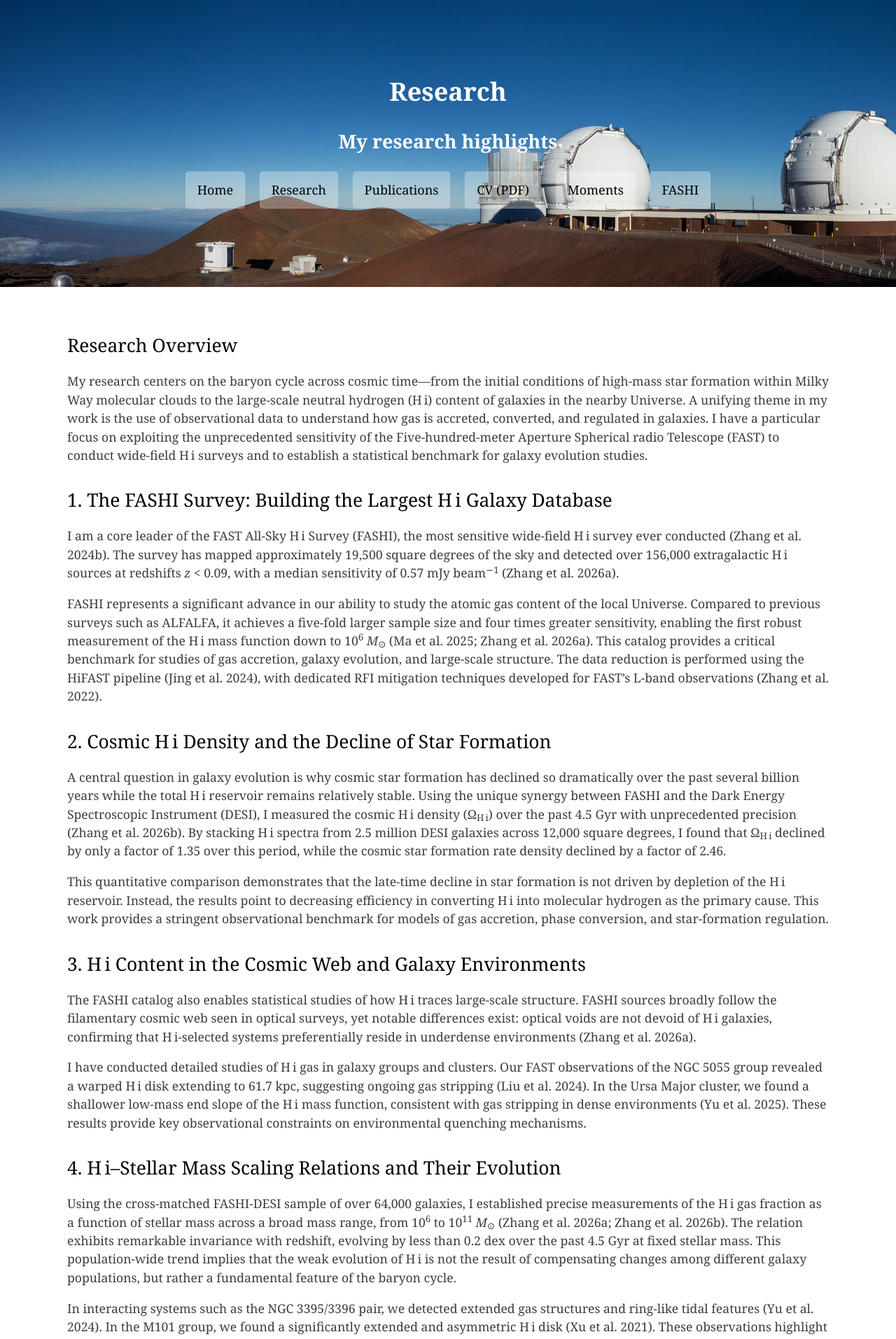
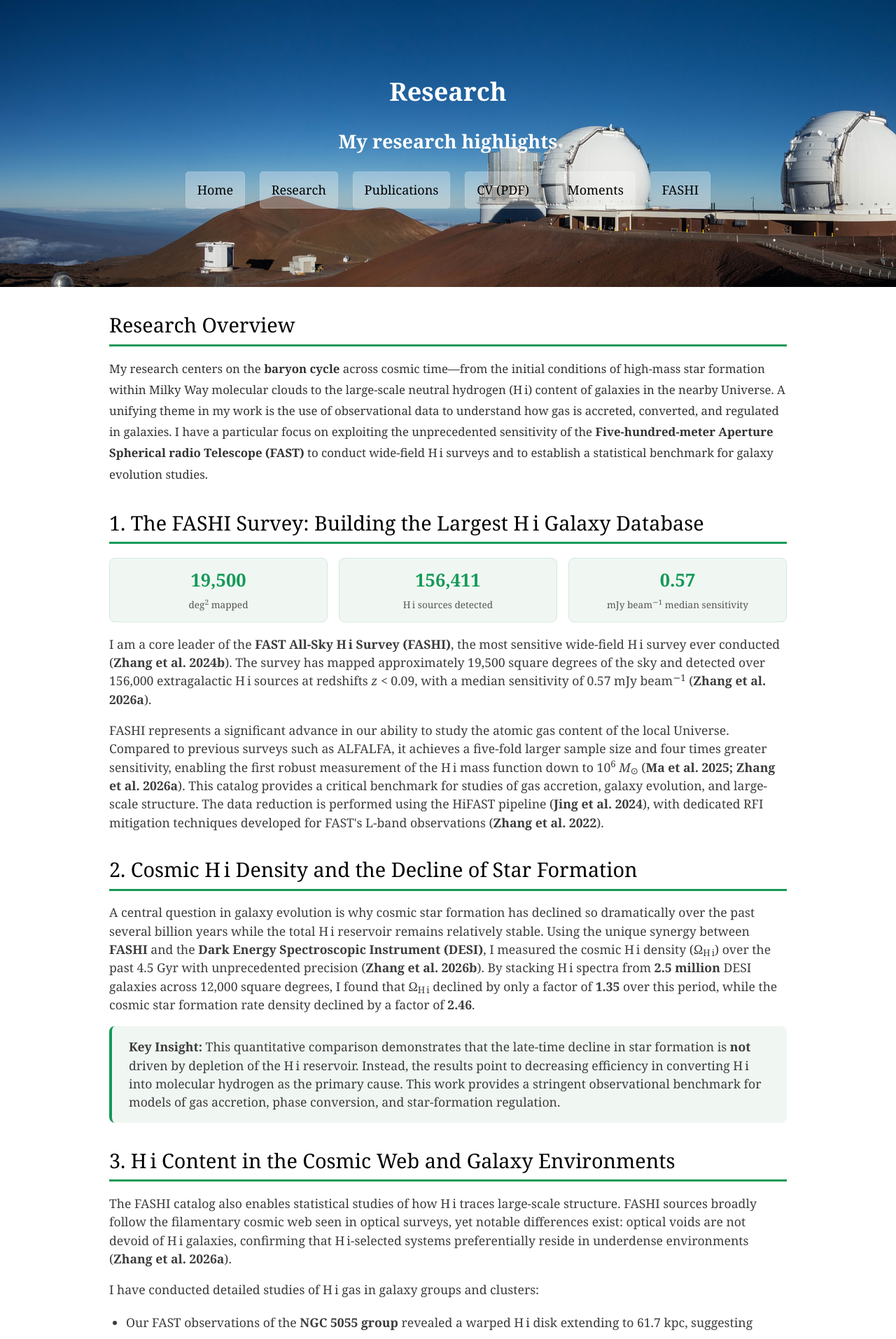
Before and after one commit to zcp521/zcp521.github.io, a Jekyll site: the page built from research.md, in a window 1280 px wide. Shown: the top 1913 px of the page at 70% size. Built offline with Jekyll 4.4.1, drawn with Linux system fonts in a browser that asks for light colours; some of the changed lines change nothing that is shown; some of the changed text lies outside the part shown.

Commit message:
Update research.md

```diff
--- a/research.md
+++ b/research.md
@@ -5,83 +5,272 @@ tagline: "My research highlights"
 ---
 
 <style>
+  .research-page {
+    max-width: 1000px;
+    margin: 0 auto;
+    padding: 0 1rem;
+  }
+
+  /* 章节标题 */
+  .section-title {
+    border-bottom: 3px solid #159957;
+    padding-bottom: 0.4rem;
+    margin-top: 2.5rem;
+    font-size: 1.8rem;
+    color: #159957;
+  }
+
+  .subsection-title {
+    margin-top: 2rem;
+    font-size: 1.3rem;
+    color: #159957;
+    padding-left: 0.2rem;
+  }
+
+  /* 引用文献 */
   .ref-list {
-    padding-left: 1.5em;
-    text-indent: -1.5em;
-    margin-bottom: 0.3em;
+    padding-left: 1.8rem;
+    text-indent: -1.8rem;
+    margin-bottom: 0.25rem;
+    font-size: 0.92rem;
+    color: #444;
+  }
+
+  /* 亮点摘要卡片 */
+  .highlight-grid {
+    display: grid;
+    grid-template-columns: 1fr 1fr 1fr;
+    gap: 1rem;
+    margin: 1.2rem 0 0.8rem 0;
+  }
+
+  .highlight-card {
+    background: #f0f7f3;
+    border-radius: 8px;
+    padding: 0.8rem 1rem;
+    text-align: center;
+    border: 1px solid #d4e8de;
+  }
+
+  .highlight-card .number {
+    font-size: 1.6rem;
+    font-weight: bold;
+    color: #159957;
+    display: block;
+  }
+
+  .highlight-card .label {
+    font-size: 0.85rem;
+    color: #555;
+  }
+
+  /* 参考列表悬停效果 */
+  .ref-list:hover {
+    color: #159957;
+    transition: color 0.2s;
+  }
+
+  /* 响应式 */
+  @media (max-width: 600px) {
+    .highlight-grid {
+      grid-template-columns: 1fr 1fr;
+    }
+    .section-title {
+      font-size: 1.4rem;
+    }
+    .subsection-title {
+      font-size: 1.1rem;
+    }
+  }
+
+  @media (max-width: 400px) {
+    .highlight-grid {
+      grid-template-columns: 1fr;
+    }
+  }
+
+  .pub-badge {
+    display: inline-block;
+    background: #159957;
+    color: #fff;
+    font-size: 0.65rem;
+    font-weight: bold;
+    padding: 0.1rem 0.5rem;
+    border-radius: 12px;
+    margin-left: 0.3rem;
+    vertical-align: middle;
   }
 </style>
 
-## Research Overview
+<div class="research-page">
 
-My research centers on the baryon cycle across cosmic time—from the initial conditions of high-mass star formation within Milky Way molecular clouds to the large-scale neutral hydrogen (H&thinsp;i) content of galaxies in the nearby Universe. A unifying theme in my work is the use of observational data to understand how gas is accreted, converted, and regulated in galaxies. I have a particular focus on exploiting the unprecedented sensitivity of the Five-hundred-meter Aperture Spherical radio Telescope (FAST) to conduct wide-field H&thinsp;i surveys and to establish a statistical benchmark for galaxy evolution studies.
+  <!-- ============================== -->
+  <!-- 研究概述 -->
+  <!-- ============================== -->
+  <h2 class="section-title" style="margin-top: 0;">Research Overview</h2>
 
-## 1. The FASHI Survey: Building the Largest H&thinsp;i Galaxy Database
-
-I am a core leader of the FAST All-Sky H&thinsp;i Survey (FASHI), the most sensitive wide-field H&thinsp;i survey ever conducted (Zhang et al. 2024b). The survey has mapped approximately 19,500 square degrees of the sky and detected over 156,000 extragalactic H&thinsp;i sources at redshifts <i>z</i> &lt; 0.09, with a median sensitivity of 0.57 mJy beam<sup>&minus;1</sup> (Zhang et al. 2026a).
-
-FASHI represents a significant advance in our ability to study the atomic gas content of the local Universe. Compared to previous surveys such as ALFALFA, it achieves a five-fold larger sample size and four times greater sensitivity, enabling the first robust measurement of the H&thinsp;i mass function down to 10<sup>6</sup> <i>M</i><sub>&#x2299;</sub> (Ma et al. 2025; Zhang et al. 2026a). This catalog provides a critical benchmark for studies of gas accretion, galaxy evolution, and large-scale structure. The data reduction is performed using the HiFAST pipeline (Jing et al. 2024), with dedicated RFI mitigation techniques developed for FAST's L-band observations (Zhang et al. 2022).
-
-## 2. Cosmic H&thinsp;i Density and the Decline of Star Formation
-
-A central question in galaxy evolution is why cosmic star formation has declined so dramatically over the past several billion years while the total H&thinsp;i reservoir remains relatively stable. Using the unique synergy between FASHI and the Dark Energy Spectroscopic Instrument (DESI), I measured the cosmic H&thinsp;i density (&Omega;<sub>H&thinsp;i</sub>) over the past 4.5 Gyr with unprecedented precision (Zhang et al. 2026b). By stacking H&thinsp;i spectra from 2.5 million DESI galaxies across 12,000 square degrees, I found that &Omega;<sub>H&thinsp;i</sub> declined by only a factor of 1.35 over this period, while the cosmic star formation rate density declined by a factor of 2.46.
-
-This quantitative comparison demonstrates that the late-time decline in star formation is not driven by depletion of the H&thinsp;i reservoir. Instead, the results point to decreasing efficiency in converting H&thinsp;i into molecular hydrogen as the primary cause. This work provides a stringent observational benchmark for models of gas accretion, phase conversion, and star-formation regulation.
-
-## 3. H&thinsp;i Content in the Cosmic Web and Galaxy Environments
-
-The FASHI catalog also enables statistical studies of how H&thinsp;i traces large-scale structure. FASHI sources broadly follow the filamentary cosmic web seen in optical surveys, yet notable differences exist: optical voids are not devoid of H&thinsp;i galaxies, confirming that H&thinsp;i-selected systems preferentially reside in underdense environments (Zhang et al. 2026a).
-
-I have conducted detailed studies of H&thinsp;i gas in galaxy groups and clusters. Our FAST observations of the NGC&nbsp;5055 group revealed a warped H&thinsp;i disk extending to 61.7 kpc, suggesting ongoing gas stripping (Liu et al. 2024). In the Ursa Major cluster, we found a shallower low-mass end slope of the H&thinsp;i mass function, consistent with gas stripping in dense environments (Yu et al. 2025). These results provide key observational constraints on environmental quenching mechanisms.
-
-## 4. H&thinsp;i&ndash;Stellar Mass Scaling Relations and Their Evolution
-
-Using the cross-matched FASHI-DESI sample of over 64,000 galaxies, I established precise measurements of the H&thinsp;i gas fraction as a function of stellar mass across a broad mass range, from 10<sup>6</sup> to 10<sup>11</sup> <i>M</i><sub>&#x2299;</sub> (Zhang et al. 2026a; Zhang et al. 2026b). The relation exhibits remarkable invariance with redshift, evolving by less than 0.2 dex over the past 4.5 Gyr at fixed stellar mass. This population-wide trend implies that the weak evolution of H&thinsp;i is not the result of compensating changes among different galaxy populations, but rather a fundamental feature of the baryon cycle.
-
-In interacting systems such as the NGC&nbsp;3395/3396 pair, we detected extended gas structures and ring-like tidal features (Yu et al. 2024). In the M101 group, we found a significantly extended and asymmetric H&thinsp;i disk (Xu et al. 2021). These observations highlight the role of interactions in shaping the gas content of galaxies.
-
-## 5. Discovery of Exotic and Elusive H&thinsp;i Sources
-
-The high sensitivity of FAST enables the detection of rare astrophysical objects. Using FASHI data, I have:
-
-- Discovered isolated dark dwarf galaxy candidates (Xu et al. 2023a; Liu et al. 2025);
-- Detected over 120 H&thinsp;i absorption line galaxies, with more than 80 being first detections (Zhang et al. 2025);
-- Identified over 40 OH megamaser sources, with more than 20 being first detections (Zhang et al. 2024a).
-
-These discoveries provide unique laboratories for studying dark matter, cold gas dynamics, and galaxy mergers.
-
-## 6. Early Massive Star Formation in the Milky Way
-
-Prior to my work on extragalactic H&thinsp;i, I studied the initial conditions of high-mass star formation within the Milky Way. This work provided the foundation for my later focus on the baryon cycle, connecting the earliest phases of star formation to the larger-scale evolution of galaxies. My contributions include:
-
-- **Fragmentation of dense cold cores**: Using PdBI and VLA interferometric data, I revealed how massive clumps fragment into cores and condensations across different physical scales (Zhang et al. 2014; Zhang et al. 2016a).
-- **Deuterium chemistry**: Through NH<sub>2</sub>D and other deuterated molecules, I constrained the physical conditions and evolutionary timescales of pre-stellar and protostellar cores (Zhang et al. 2016a).
-- **Triggered star formation**: I investigated how ionizing radiation and stellar winds from massive stars compress molecular gas, triggering new generations of star formation in infrared dust bubbles (Zhang & Wang 2012; Zhang et al. 2013; Zhang et al. 2017).
-- **Large-scale surveys**: I led a subproject of the TOP-SCOPE survey, studying the gas and dust properties of 64 Planck Galactic Cold Clumps (Zhang et al. 2017).
-
-Additional studies on Giant Molecular Clouds (Zhang et al. 2012) and Infrared Dark Clouds (Xu et al. 2016) further contributed to our understanding of the earliest phases of the star formation process.
+  <p style="font-size: 1.05rem; line-height: 1.8; color: #333;">
+    My research centers on the <strong>baryon cycle</strong> across cosmic time—from the initial conditions of high-mass star formation within Milky Way molecular clouds to the large-scale neutral hydrogen (H&thinsp;i) content of galaxies in the nearby Universe. A unifying theme in my work is the use of observational data to understand how gas is accreted, converted, and regulated in galaxies. I have a particular focus on exploiting the unprecedented sensitivity of the <strong>Five-hundred-meter Aperture Spherical radio Telescope (FAST)</strong> to conduct wide-field H&thinsp;i surveys and to establish a statistical benchmark for galaxy evolution studies.
+  </p>
 
 
-## References
+  <!-- ============================== -->
+  <!-- 1. FASHI -->
+  <!-- ============================== -->
+  <h2 class="section-title">1. The FASHI Survey: Building the Largest H&thinsp;i Galaxy Database</h2>
 
-<div class="ref-list">Jing, Y., Wang, J., Xu, C., et al. 2024, SCPMA, 67, 259514</div>
-<div class="ref-list">Liu, X.-L., Zhu, M., Xu, J.-L., et al. 2024, RAA, 24, 075020</div>
-<div class="ref-list">Liu, X.-L., Xu, J.-L., Jiang, P., et al. 2025, Sci. Adv., 11, eads4057</div>
-<div class="ref-list">Ma, W., Guo, H., Xu, H., et al. 2025, A&A, 695, A241</div>
-<div class="ref-list">Xu, J.-L., Li, D., Zhang, C.-P., et al. 2016, ApJ, 819, 117</div>
-<div class="ref-list">Xu, J.-L., Zhang, C.-P., Yu, N., et al. 2021, ApJ, 922, 53</div>
-<div class="ref-list">Xu, J.-L., Zhu, M., Yu, N., et al. 2023a, ApJL, 944, L40</div>
-<div class="ref-list">Yu, N.-P., Zhu, M., Xu, J.-L., et al. 2024, MNRAS, 532, 1744</div>
-<div class="ref-list">Yu, H., Zhu, M., Zhang, C.-P., et al. 2025, ApJS, 278, 37</div>
-<div class="ref-list">Zhang, C.-P. &amp; Wang, J. J. 2012, A&A, 544, A11</div>
-<div class="ref-list">Zhang, C.-P., Esimbek, J., Zhou, J. J., et al. 2012, Ap&amp;SS, 337, 283</div>
-<div class="ref-list">Zhang, C.-P., Wang, J.-J., &amp; Xu, J.-L. 2013, A&A, 550, A117</div>
-<div class="ref-list">Zhang, C.-P., Wang, J.-J., Xu, J.-L., Wyrowski, F., &amp; Menten, K. M. 2014, ApJ, 784, 107</div>
-<div class="ref-list">Zhang, C.-P., Li, G.-X., Wyrowski, F., et al. 2016a, A&A, 585, A117</div>
-<div class="ref-list">Zhang, C.-P., Yuan, J.-H., Li, G.-X., Zhou, J.-J., &amp; Wang, J.-J. 2017, A&A, 598, A76</div>
-<div class="ref-list">Zhang, C.-P., Xu, J.-L., Wang, J., et al. 2022, RAA, 22, 025015</div>
-<div class="ref-list">Zhang, C.-P., Cheng, C., Zhu, M., &amp; Jiang, P. 2024a, ApJ, 971, 131</div>
-<div class="ref-list">Zhang, C.-P., Zhu, M., Jiang, P., et al. 2024b, SCPMA, 67, 219511</div>
-<div class="ref-list">Zhang, C.-P., Zhu, M., Jiang, P., et al. 2025, ApJS, 276, 6</div>
-<div class="ref-list">Zhang, C.-P., Zhu, M., Jiang, P., et al. 2026a, SCPMA, submitted</div>
-<div class="ref-list">Zhang, C.-P., Guo, H., Zhu, M., et al. 2026b, Nat. Astron., submitted</div>
+  <div class="highlight-grid">
+    <div class="highlight-card">
+      <span class="number">19,500</span>
+      <span class="label">deg<sup>2</sup> mapped</span>
+    </div>
+    <div class="highlight-card">
+      <span class="number">156,411</span>
+      <span class="label">H&thinsp;i sources detected</span>
+    </div>
+    <div class="highlight-card">
+      <span class="number">0.57</span>
+      <span class="label">mJy beam<sup>−1</sup> median sensitivity</span>
+    </div>
+  </div>
+
+  <p>
+    I am a core leader of the <strong>FAST All-Sky H&thinsp;i Survey (FASHI)</strong>, the most sensitive wide-field H&thinsp;i survey ever conducted (<strong>Zhang et al. 2024b</strong>). The survey has mapped approximately 19,500 square degrees of the sky and detected over 156,000 extragalactic H&thinsp;i sources at redshifts <i>z</i> &lt; 0.09, with a median sensitivity of 0.57 mJy beam<sup>&minus;1</sup> (<strong>Zhang et al. 2026a</strong>).
+  </p>
+
+  <p>
+    FASHI represents a significant advance in our ability to study the atomic gas content of the local Universe. Compared to previous surveys such as ALFALFA, it achieves a five-fold larger sample size and four times greater sensitivity, enabling the first robust measurement of the H&thinsp;i mass function down to 10<sup>6</sup> <i>M</i><sub>&#x2299;</sub> (<strong>Ma et al. 2025; Zhang et al. 2026a</strong>). This catalog provides a critical benchmark for studies of gas accretion, galaxy evolution, and large-scale structure. The data reduction is performed using the HiFAST pipeline (<strong>Jing et al. 2024</strong>), with dedicated RFI mitigation techniques developed for FAST's L-band observations (<strong>Zhang et al. 2022</strong>).
+  </p>
+
+
+  <!-- ============================== -->
+  <!-- 2. Cosmic H I Density -->
+  <!-- ============================== -->
+  <h2 class="section-title">2. Cosmic H&thinsp;i Density and the Decline of Star Formation</h2>
+
+  <p>
+    A central question in galaxy evolution is why cosmic star formation has declined so dramatically over the past several billion years while the total H&thinsp;i reservoir remains relatively stable. Using the unique synergy between <strong>FASHI</strong> and the <strong>Dark Energy Spectroscopic Instrument (DESI)</strong>, I measured the cosmic H&thinsp;i density (&Omega;<sub>H&thinsp;i</sub>) over the past 4.5 Gyr with unprecedented precision (<strong>Zhang et al. 2026b</strong>). By stacking H&thinsp;i spectra from <strong>2.5 million</strong> DESI galaxies across 12,000 square degrees, I found that &Omega;<sub>H&thinsp;i</sub> declined by only a factor of <strong>1.35</strong> over this period, while the cosmic star formation rate density declined by a factor of <strong>2.46</strong>.
+  </p>
+
+  <p style="background: #f0f7f3; padding: 1rem 1.5rem; border-radius: 8px; border-left: 4px solid #159957;">
+    <strong>Key Insight:</strong> This quantitative comparison demonstrates that the late-time decline in star formation is <strong>not</strong> driven by depletion of the H&thinsp;i reservoir. Instead, the results point to decreasing efficiency in converting H&thinsp;i into molecular hydrogen as the primary cause. This work provides a stringent observational benchmark for models of gas accretion, phase conversion, and star-formation regulation.
+  </p>
+
+
+  <!-- ============================== -->
+  <!-- 3. H I in the Cosmic Web -->
+  <!-- ============================== -->
+  <h2 class="section-title">3. H&thinsp;i Content in the Cosmic Web and Galaxy Environments</h2>
+
+  <p>
+    The FASHI catalog also enables statistical studies of how H&thinsp;i traces large-scale structure. FASHI sources broadly follow the filamentary cosmic web seen in optical surveys, yet notable differences exist: optical voids are not devoid of H&thinsp;i galaxies, confirming that H&thinsp;i-selected systems preferentially reside in underdense environments (<strong>Zhang et al. 2026a</strong>).
+  </p>
+
+  <p>
+    I have conducted detailed studies of H&thinsp;i gas in galaxy groups and clusters:
+  </p>
+
+  <ul style="line-height: 1.9; padding-left: 1.5rem;">
+    <li>Our FAST observations of the <strong>NGC&nbsp;5055 group</strong> revealed a warped H&thinsp;i disk extending to 61.7 kpc, suggesting ongoing gas stripping (<strong>Liu et al. 2024</strong>).</li>
+    <li>In the <strong>Ursa Major cluster</strong>, we found a shallower low-mass end slope of the H&thinsp;i mass function, consistent with gas stripping in dense environments (<strong>Yu et al. 2025</strong>).</li>
+  </ul>
+
+  <p>These results provide key observational constraints on environmental quenching mechanisms.</p>
+
+
+  <!-- ============================== -->
+  <!-- 4. H I–Stellar Mass Scaling -->
+  <!-- ============================== -->
+  <h2 class="section-title">4. H&thinsp;i&ndash;Stellar Mass Scaling Relations and Their Evolution</h2>
+
+  <p>
+    Using the cross-matched <strong>FASHI-DESI</strong> sample of over 64,000 galaxies, I established precise measurements of the H&thinsp;i gas fraction as a function of stellar mass across a broad mass range, from 10<sup>6</sup> to 10<sup>11</sup> <i>M</i><sub>&#x2299;</sub> (<strong>Zhang et al. 2026a; Zhang et al. 2026b</strong>). The relation exhibits remarkable invariance with redshift, evolving by less than 0.2 dex over the past 4.5 Gyr at fixed stellar mass. This population-wide trend implies that the weak evolution of H&thinsp;i is not the result of compensating changes among different galaxy populations, but rather a fundamental feature of the baryon cycle.
+  </p>
+
+  <p>
+    In interacting systems:
+  </p>
+
+  <ul style="line-height: 1.9; padding-left: 1.5rem;">
+    <li>In the <strong>NGC&nbsp;3395/3396 pair</strong>, we detected extended gas structures and ring-like tidal features (<strong>Yu et al. 2024</strong>).</li>
+    <li>In the <strong>M101 group</strong>, we found a significantly extended and asymmetric H&thinsp;i disk (<strong>Xu et al. 2021</strong>).</li>
+  </ul>
+
+  <p>These observations highlight the role of interactions in shaping the gas content of galaxies.</p>
+
+
+  <!-- ============================== -->
+  <!-- 5. Exotic H I Sources -->
+  <!-- ============================== -->
+  <h2 class="section-title">5. Discovery of Exotic and Elusive H&thinsp;i Sources</h2>
+
+  <p>
+    The high sensitivity of FAST enables the detection of rare astrophysical objects. Using FASHI data, I have:
+  </p>
+
+  <ul style="line-height: 2.0; padding-left: 1.5rem; font-size: 0.98rem;">
+    <li>🔭 Discovered isolated <strong>dark dwarf galaxy candidates</strong> (<strong>Xu et al. 2023a; Liu et al. 2025</strong>);</li>
+    <li>📡 Detected over <strong>120 H&thinsp;i absorption line galaxies</strong>, with more than 80 being first detections (<strong>Zhang et al. 2025</strong>);</li>
+    <li>💥 Identified over <strong>40 OH megamaser sources</strong>, with more than 20 being first detections (<strong>Zhang et al. 2024a</strong>).</li>
+  </ul>
+
+  <p>These discoveries provide unique laboratories for studying dark matter, cold gas dynamics, and galaxy mergers.</p>
+
+
+  <!-- ============================== -->
+  <!-- 6. Early Massive Star Formation -->
+  <!-- ============================== -->
+  <h2 class="section-title">6. Early Massive Star Formation in the Milky Way</h2>
+
+  <p>
+    Prior to my work on extragalactic H&thinsp;i, I studied the initial conditions of high-mass star formation within the Milky Way. This work provided the foundation for my later focus on the baryon cycle, connecting the earliest phases of star formation to the larger-scale evolution of galaxies. My contributions include:
+  </p>
+
+  <ul style="line-height: 1.9; padding-left: 1.5rem;">
+    <li><strong>Fragmentation of dense cold cores:</strong> Using PdBI and VLA interferometric data, I revealed how massive clumps fragment into cores and condensations across different physical scales (<strong>Zhang et al. 2014; Zhang et al. 2016a</strong>).</li>
+    <li><strong>Deuterium chemistry:</strong> Through NH<sub>2</sub>D and other deuterated molecules, I constrained the physical conditions and evolutionary timescales of pre-stellar and protostellar cores (<strong>Zhang et al. 2016a</strong>).</li>
+    <li><strong>Triggered star formation:</strong> I investigated how ionizing radiation and stellar winds from massive stars compress molecular gas, triggering new generations of star formation in infrared dust bubbles (<strong>Zhang &amp; Wang 2012; Zhang et al. 2013; Zhang et al. 2017</strong>).</li>
+    <li><strong>Large-scale surveys:</strong> I led a subproject of the TOP-SCOPE survey, studying the gas and dust properties of 64 Planck Galactic Cold Clumps (<strong>Zhang et al. 2017</strong>).</li>
+  </ul>
+
+  <p>
+    Additional studies on Giant Molecular Clouds (<strong>Zhang et al. 2012</strong>) and Infrared Dark Clouds (<strong>Xu et al. 2016</strong>) further contributed to our understanding of the earliest phases of the star formation process.
+  </p>
+
+
+  <!-- ============================== -->
+  <!-- References -->
+  <!-- ============================== -->
+  <h2 class="section-title" style="margin-top: 3rem;">References</h2>
+
+  <div style="background: #f9f9f9; padding: 1.2rem 1.8rem; border-radius: 8px; margin-top: 0.5rem;">
+
+    <div class="ref-list">Jing, Y., Wang, J., Xu, C., et al. 2024, SCPMA, 67, 259514</div>
+    <div class="ref-list">Liu, X.-L., Zhu, M., Xu, J.-L., et al. 2024, RAA, 24, 075020</div>
+    <div class="ref-list">Liu, X.-L., Xu, J.-L., Jiang, P., et al. 2025, Sci. Adv., 11, eads4057</div>
+    <div class="ref-list">Ma, W., Guo, H., Xu, H., et al. 2025, A&A, 695, A241</div>
+    <div class="ref-list">Xu, J.-L., Li, D., Zhang, C.-P., et al. 2016, ApJ, 819, 117</div>
+    <div class="ref-list">Xu, J.-L., Zhang, C.-P., Yu, N., et al. 2021, ApJ, 922, 53</div>
+    <div class="ref-list">Xu, J.-L., Zhu, M., Yu, N., et al. 2023a, ApJL, 944, L40</div>
+    <div class="ref-list">Yu, N.-P., Zhu, M., Xu, J.-L., et al. 2024, MNRAS, 532, 1744</div>
+    <div class="ref-list">Yu, H., Zhu, M., Zhang, C.-P., et al. 2025, ApJS, 278, 37</div>
+    <div class="ref-list">Zhang, C.-P. &amp; Wang, J. J. 2012, A&A, 544, A11</div>
+    <div class="ref-list">Zhang, C.-P., Esimbek, J., Zhou, J. J., et al. 2012, Ap&amp;SS, 337, 283</div>
+    <div class="ref-list">Zhang, C.-P., Wang, J.-J., &amp; Xu, J.-L. 2013, A&A, 550, A117</div>
+    <div class="ref-list">Zhang, C.-P., Wang, J.-J., Xu, J.-L., Wyrowski, F., &amp; Menten, K. M. 2014, ApJ, 784, 107</div>
+    <div class="ref-list">Zhang, C.-P., Li, G.-X., Wyrowski, F., et al. 2016a, A&A, 585, A117</div>
+    <div class="ref-list">Zhang, C.-P., Yuan, J.-H., Li, G.-X., Zhou, J.-J., &amp; Wang, J.-J. 2017, A&A, 598, A76</div>
+    <div class="ref-list">Zhang, C.-P., Xu, J.-L., Wang, J., et al. 2022, RAA, 22, 025015</div>
+    <div class="ref-list">Zhang, C.-P., Cheng, C., Zhu, M., &amp; Jiang, P. 2024a, ApJ, 971, 131</div>
+    <div class="ref-list">Zhang, C.-P., Zhu, M., Jiang, P., et al. 2024b, SCPMA, 67, 219511</div>
+    <div class="ref-list">Zhang, C.-P., Zhu, M., Jiang, P., et al. 2025, ApJS, 276, 6</div>
+    <div class="ref-list">Zhang, C.-P., Zhu, M., Jiang, P., et al. 2026a, SCPMA, submitted</div>
+    <div class="ref-list">Zhang, C.-P., Guo, H., Zhu, M., et al. 2026b, Nat. Astron., submitted</div>
+
+  </div>
+
+  <div style="text-align: right; font-size: 0.85rem; color: #999; margin-top: 0.5rem; border-top: 1px solid #eee; padding-top: 0.8rem;">
+    <span>Last updated: June 2026</span>
+  </div>
+
+</div>
```
